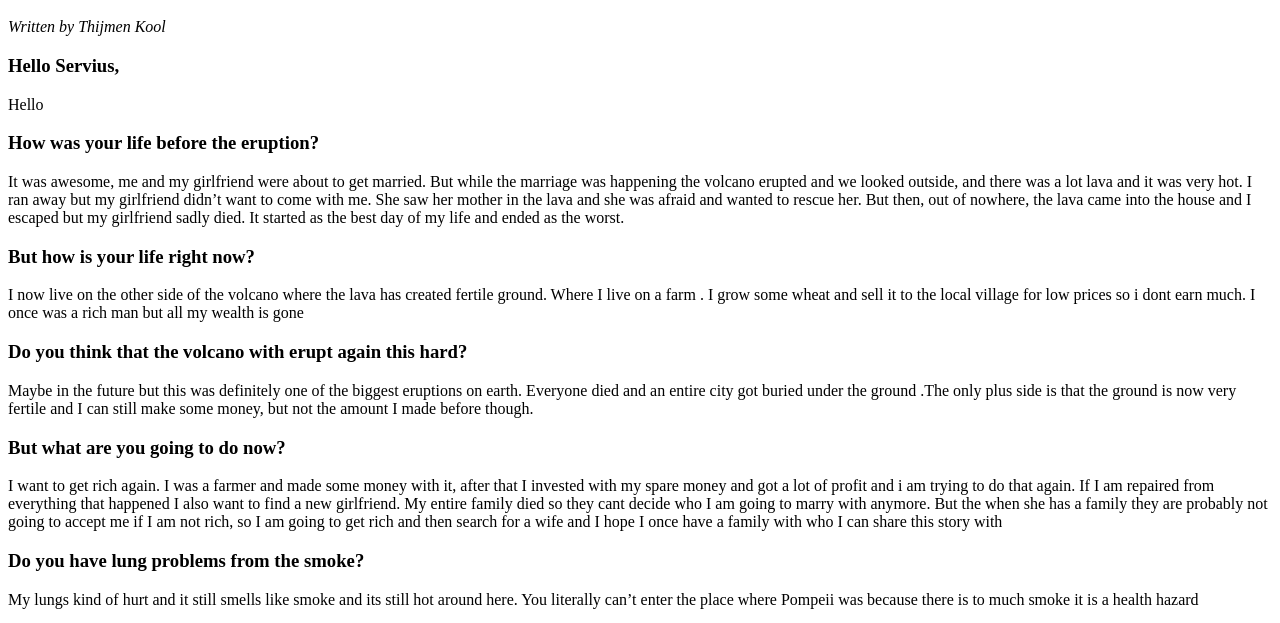
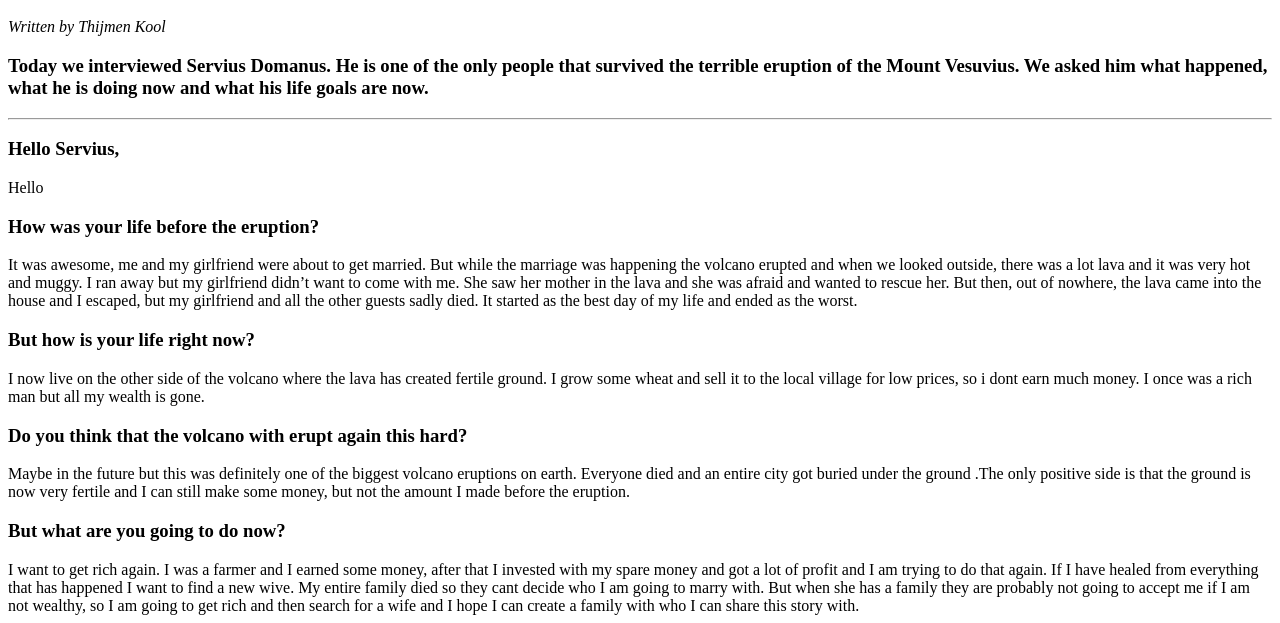
Before and after one commit to charleycheno/pompeii, a plain HTML site: page articel3.html in a window 1280 px wide. Shown: the part 177-800 px from the top of the page. Drawn offline with Linux system fonts and the light colour scheme.

Commit message:
Update articel3.html

```diff
--- a/articel3.html
+++ b/articel3.html
@@ -11,18 +11,20 @@
         <h1 align="center">My story of Pompeii</h1>
         <t3 align="center"><i>Written by Thijmen Kool</i></t3>
 
+        <h3>Today we interviewed Servius Domanus. He is one of the only people that survived the terrible eruption of the Mount Vesuvius. We asked him what happened, what he is doing now and what his life goals are now.</h3>
+        <hr/>
         <h3>Hello Servius,</h3>
         <t2>Hello</t2>
         <h3>How was your life before the eruption?</h3>
-        <t2>It was awesome, me and my girlfriend were about to get married. But while  the marriage was happening the volcano erupted and we looked outside, and there was  a lot lava and it was very hot. I ran away but my girlfriend didn’t want to come with me. She saw her mother in the lava and she was afraid and wanted to rescue her. But then, out of nowhere, the lava came into the house and I escaped but my girlfriend sadly died. It started as the best day of my life and ended as the worst. </t2>
+        <t2>It was awesome, me and my girlfriend were about to get married. But while the marriage was happening the volcano erupted and when we looked outside, there was a lot lava and it was very hot and muggy. I ran away but my girlfriend didn’t want to come with me. She saw her mother in the lava and she was afraid and wanted to rescue her. But then, out of nowhere, the lava came into the house and I escaped, but my girlfriend and all the other guests sadly died. It started as the best day of my life and ended as the worst.</t2>
         <h3>But how is your life right now?</h3>
-        <t2>I now live on the other side of the volcano where the lava has created fertile ground. Where I live on a farm . I  grow some wheat and sell it to the local village for low prices so i dont earn much. I once was a rich man but all my wealth is gone</t2>
+        <t2>I now live on the other side of the volcano where the lava has created fertile ground. I grow some wheat and sell it to the local village for low prices, so i dont earn much money. I once was a rich man but all my wealth is gone.</t2>
         <h3>Do you think that the volcano with erupt again this hard?</h3>
-        <t2>Maybe in the future but this was definitely one of the biggest eruptions on earth. Everyone died and an entire city got buried under the ground .The only plus side is that the ground is now very fertile and I can still make some money, but not the amount I made before though. </t2>
+        <t2>Maybe in the future but this was definitely one of the biggest volcano eruptions on earth. Everyone died and an entire city got buried under the ground .The only positive side is that the ground is now very fertile and I can still make some money, but not the amount I made before the eruption.</t2>
         <h3>But what are you going to do now?</h3>
-        <t2>I want to get rich again. I  was a farmer and made some money with it, after that I invested with my spare money and got a lot of profit and i am trying to do that again. If I am repaired from everything that happened I also want to find a new girlfriend. My entire family died so they cant decide who I am going to marry with anymore. But the when she has a family they are probably not going to accept me if I am not rich, so I am going to get rich and then search for a wife and I hope I once have a family with who I can share this story with</t2>
+        <t2>I want to get rich again. I was a farmer and I earned some money, after that I invested with my spare money and got a lot of profit and I am trying to do that again. If I have healed  from everything that has happened I  want to find a new wive. My entire family died so they cant decide who I am going to marry with. But  when she has a family they are probably not going to accept me if I am not wealthy, so I am going to get rich and then search for a wife and I hope I can create a family with who I can share this story with.</t2>
         <h3>Do you have lung problems from the smoke?</h3>
-        <t2>My lungs kind of hurt and it still smells like smoke and its still hot around here. You literally can’t enter the place where Pompeii was because there is to much smoke it is a  health hazard</t2>
+        <t2>My lungs hurt and it still smells like smoke around here. You literally can’t enter the place where Pompeii was because there is to much smoke and ashes. It is a health hazard to even come near Pompeii.</t2>
         <h3>Well Servius, have a great day and I hope you will achieve your dreams!</h3>
         <t2>Thank you, and goodbye!</t2>
         <img align="left" src="mariage - Copy.jpg" width="100%" height="20%" >
```
